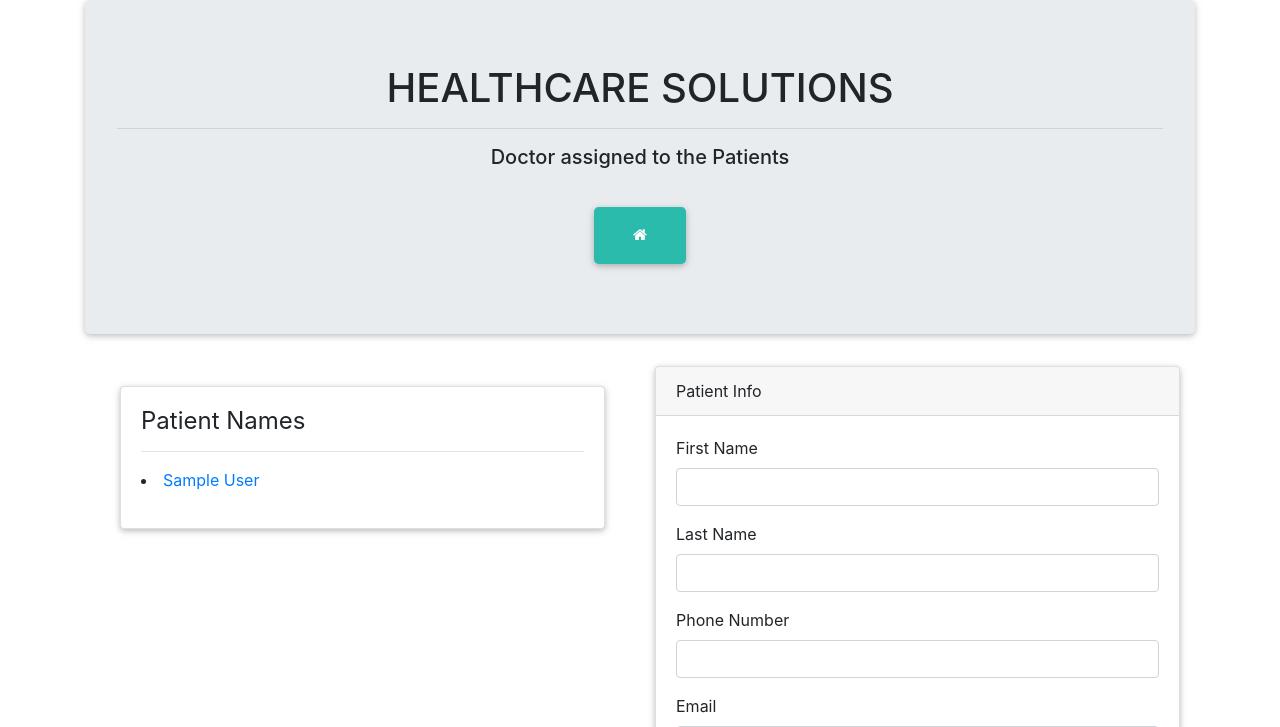
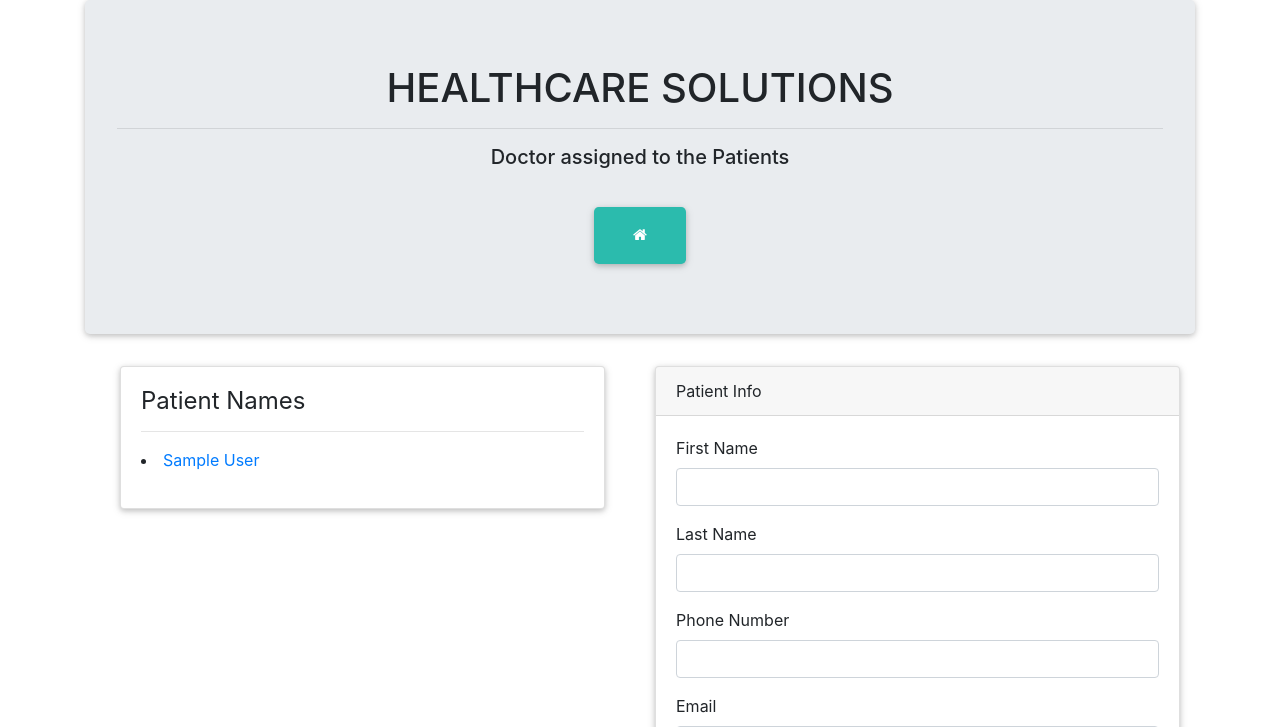
Before and after one commit to izuua/project_2, a Node server app: template views/doctor.handlebars in a window 1280 px wide. Shown: the top 727 px of the page. Run offline with Node 20, Linux system fonts and the light colour scheme; tables that the repository leaves empty hold one stand-in row (values such as "Sample post"); the template is opened without the code that fills it: values that come from a table or form of the project are taken from there, most other values are stand-ins (such as "Sample title", 1, 10 or a date in 2020); some libraries are stand-ins or nearby versions.

Commit message:
adding style patient

```diff
--- a/views/doctor.handlebars
+++ b/views/doctor.handlebars
@@ -35,28 +35,28 @@
     <div class="container">
       <div class="row">
         <div class="col-6">
-          <div class="card-body">
+          <div class="card-body" style="padding-top:0px">
             {{!-- ................................... --}}
 
             <!-- Card Light -->
             <div class="card">
+              <!-- Card content -->
 
-  <!-- Card content -->
                   <div class="card-body">
 
                     <h4 class="card-title">Patient Names</h4>
                     <hr>
-    <!-- Text -->
+
                     <p class="card-text"> {{#each patients}}
 
-            <a href="/patient?id={{id}}"><li>{{firstName}} {{lastName}}</li></a>
+                      <a href="/patient?id={{id}}">
+                        <li>{{firstName}} {{lastName}}</li>
+                      </a>
 
                       {{else}}
 
                       <p>No patient available</p>
                       {{/each}}</p>
-    <!-- Link -->
-    {{!-- <a href="#!" class="black-text d-flex justify-content-end"><h5>Read more <i class="fas fa-angle-double-right"></i></h5></a> --}}
 
                   </div>
 
```
Lines whose indentation alone changed are shown as unchanged.
